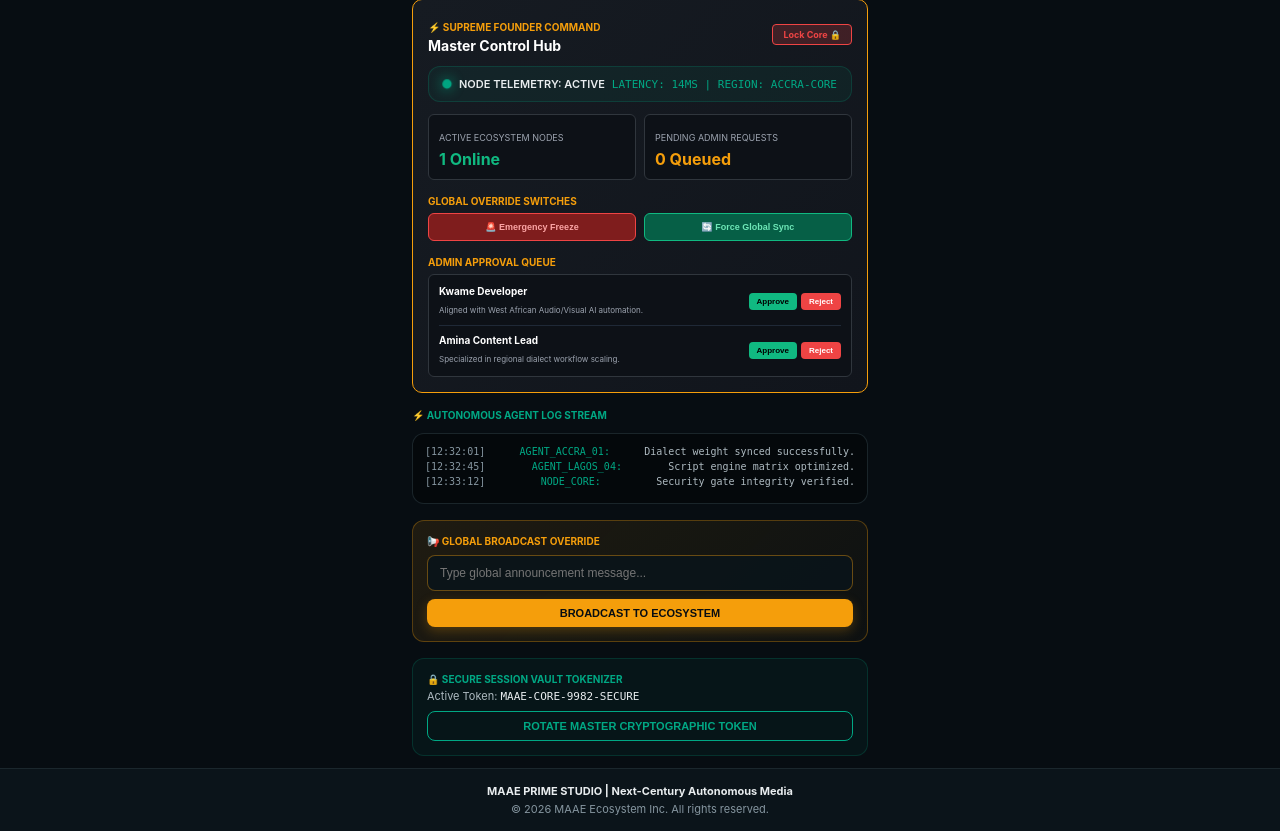
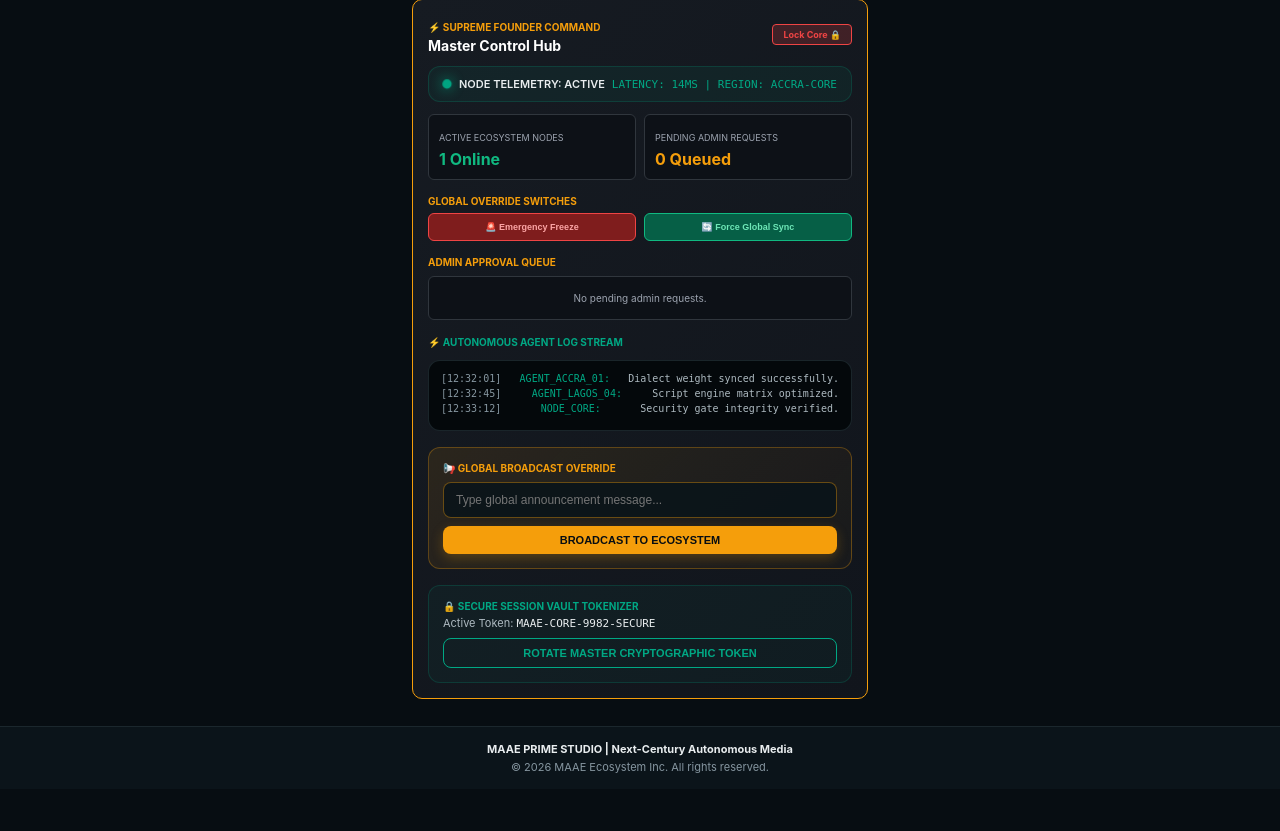
Before and after one commit to solutiondev54-netizen/render-deploy, a Flask app: page /founder/dashboard in a window 1280 px wide. Shown: the part 66-897 px from the top of the page. After the commit the page ends 839 px from the top, so only its background shows below. Run offline with Flask 3, Linux system fonts and the light colour scheme; the visitor is signed in with stand-in values (Sample User, id 1).

Commit message:
Update founder_dashboard.html

```diff
--- a/templates/founder_dashboard.html
+++ b/templates/founder_dashboard.html
@@ -37,30 +37,27 @@
         <button type="button" onclick="alert('Broadcasting sync pulse across network.')" style="flex: 1; background: #065f46; color: #6ee7b7; border: 1px solid #10b981; padding: 8px; border-radius: 6px; font-size: 9px; font-weight: bold; cursor: pointer;">🔄 Force Global Sync</button>
     </div>
 
-    <!-- Admin Approval Queue Section -->
-    <label style="color: #f59e0b; font-size: 10px; font-weight: 700; text-transform: uppercase; display: block; margin-bottom: 6px;">Admin Approval Queue</label>
-    <div style="background: #0d1117; border: 1px solid #30363d; border-radius: 6px; padding: 10px;">
-        <div style="display: flex; justify-content: space-between; align-items: center; border-bottom: 1px solid #1f2937; padding-bottom: 8px; margin-bottom: 8px;">
+<!-- Admin Approval Queue Section -->
+<label style="color: #f59e0b; font-size: 10px; font-weight: 700; text-transform: uppercase; display: block; margin-bottom: 8px;">Admin Approval Queue</label>
+<div style="background: #0d1117; border: 1px solid #30363d; border-radius: 6px; padding: 10px;">
+
+    {% if pending_admins %}
+        {% for user in pending_admins %}
+        <div id="admin-row-{{ user.id }}" style="display: flex; justify-content: space-between; align-items: center; border-bottom: 1px solid #1f2937; padding-bottom: 8px; margin-bottom: 8px;">
             <div>
-                <span style="color: #fff; font-size: 10px; font-weight: bold; display: block;">Kwame Developer</span>
-                <span style="color: #9ca3af; font-size: 8px;">Aligned with West African Audio/Visual AI automation.</span>
+                <span style="color: #fff; font-size: 10px; font-weight: bold; display: block;">{{ user.name }}</span>
+                <span style="color: #9ca3af; font-size: 8px;">{{ user.email }} | Role requested: {{ user.role }}</span>
             </div>
             <div style="display: flex; gap: 4px;">
-                <button onclick="approveAdmin('Kwame Developer')" style="background: #10b981; color: #000; border: none; padding: 4px 8px; border-radius: 4px; font-size: 8px; font-weight: bold; cursor: pointer;">Approve</button>
-                <button onclick="rejectAdmin(this)" style="background: #ef4444; color: #fff; border: none; padding: 4px 8px; border-radius: 4px; font-size: 8px; font-weight: bold; cursor: pointer;">Reject</button>
+                <button onclick="processAdmin({{ user.id }}, 'approve')" style="background: #10b981; color: #000; border: none; border-radius: 4px; padding: 4px 8px; cursor: pointer; font-size: 10px;">Approve</button>
+                <button onclick="processAdmin({{ user.id }}, 'reject')" style="background: #ef4444; color: #fff; border: none; border-radius: 4px; padding: 4px 8px; cursor: pointer; font-size: 10px;">Reject</button>
             </div>
         </div>
-        <div style="display: flex; justify-content: space-between; align-items: center;">
-            <div>
-                <span style="color: #fff; font-size: 10px; font-weight: bold; display: block;">Amina Content Lead</span>
-                <span style="color: #9ca3af; font-size: 8px;">Specialized in regional dialect workflow scaling.</span>
-            </div>
-            <div style="display: flex; gap: 4px;">
-                <button onclick="approveAdmin('Amina Content Lead')" style="background: #10b981; color: #000; border: none; padding: 4px 8px; border-radius: 4px; font-size: 8px; font-weight: bold; cursor: pointer;">Approve</button>
-                <button onclick="rejectAdmin(this)" style="background: #ef4444; color: #fff; border: none; padding: 4px 8px; border-radius: 4px; font-size: 8px; font-weight: bold; cursor: pointer;">Reject</button>
-            </div>
-        </div>
-    </div>
+        {% endfor %}
+    {% else %}
+        <div style="color: #9ca3af; font-size: 10px; text-align: center; padding: 5px;">No pending admin requests.</div>
+    {% endif %}
+
 </div>
 
 <!-- Autonomous Agent Log Stream -->
```
